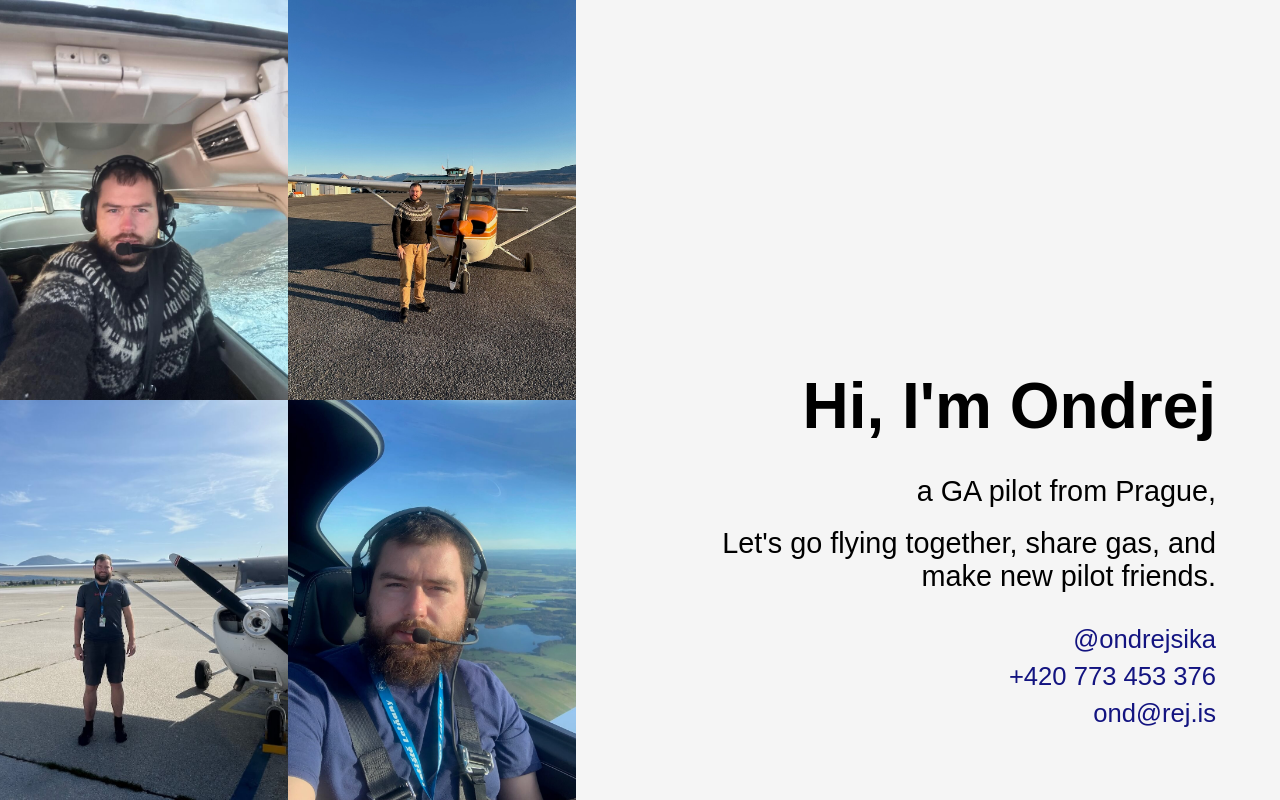
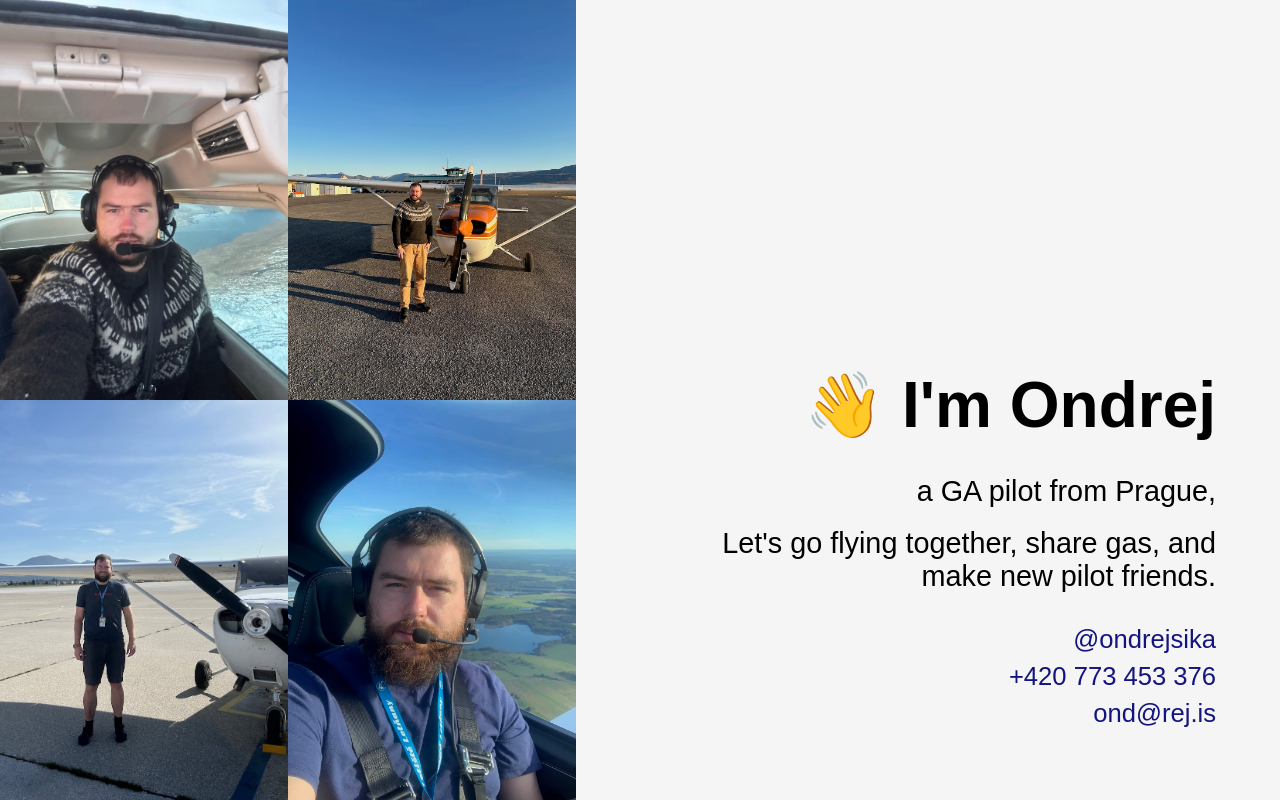
Before and after one commit to ondrejsika/pilot-ondrej-is, a plain HTML site: page index.html in a window 1280 px wide. Drawn offline with Linux system fonts and the light colour scheme.

Commit message:
feat: Use 👋 instead of hi

```diff
--- a/index.html
+++ b/index.html
@@ -114,7 +114,7 @@
     </div>
     <div class="right">
       <div class="content">
-        <h1>Hi, I'm Ondrej</h1>
+        <h1>👋 I'm Ondrej</h1>
         <p>a GA pilot from Prague,</p>
         <p>Let's go flying together, share gas, and make new pilot friends.</p>
         <div class="contact">
```
